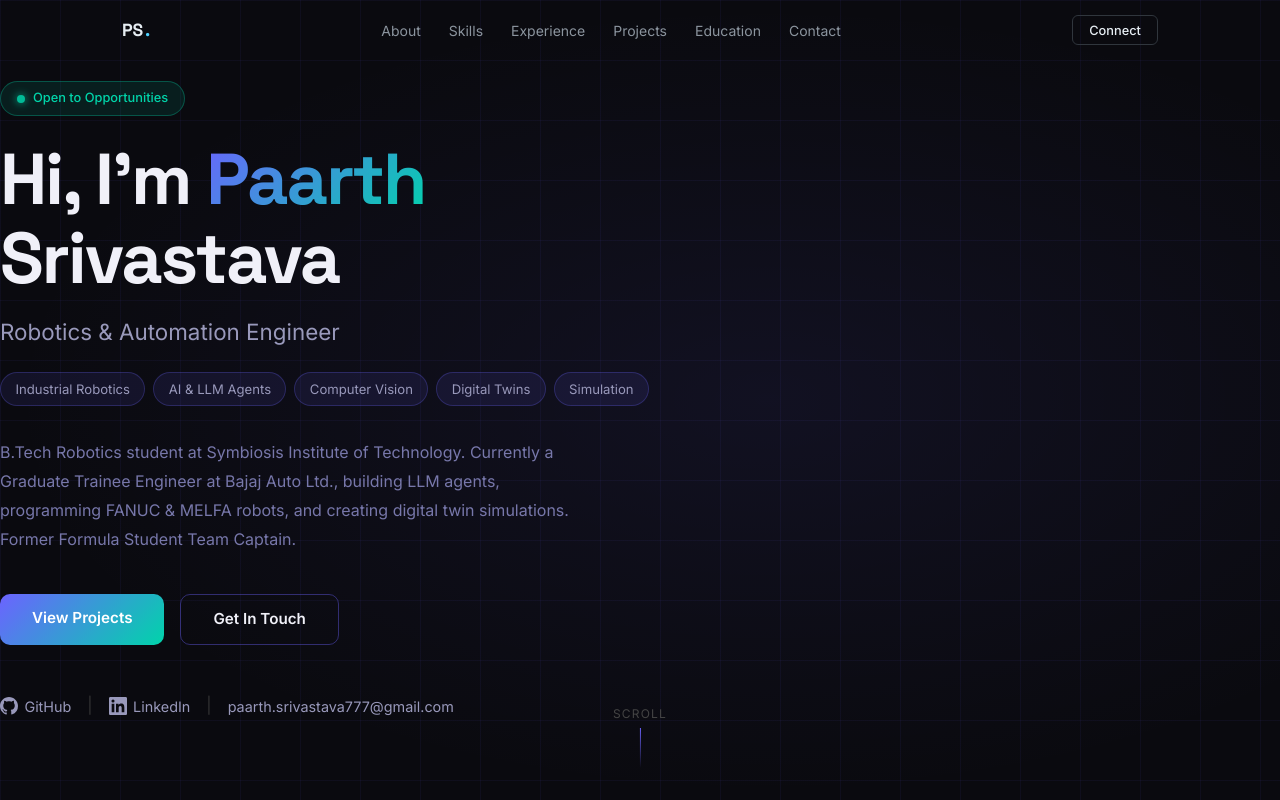
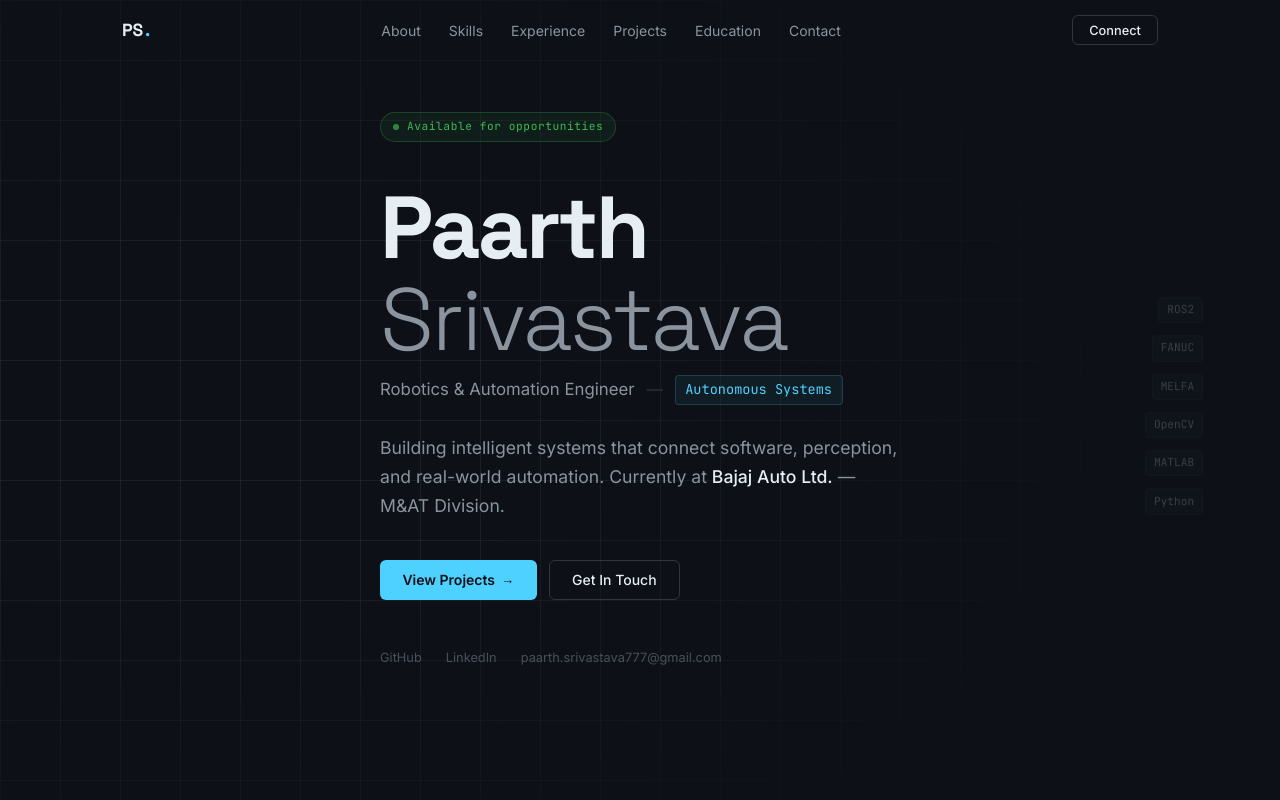
Before and after one commit to PaarthSuwi/Portofolio_web, a React (Vite) app: page / in a window 1280 px wide. Built offline with nearby package versions, Linux system fonts and the light colour scheme.

Commit message:
Refactor Hero component with animations and styles

```diff
--- a/src/components/sections/Hero.jsx
+++ b/src/components/sections/Hero.jsx
@@ -1,89 +1,188 @@
+import { useEffect, useState } from 'react';
+
+const specializations = ['Robotics', 'Computer Vision', 'Autonomous Systems', 'LLM Agents'];
+
 export default function Hero() {
+  const [visible, setVisible] = useState(false);
+  const [lineIdx, setLineIdx] = useState(0);
+
+  useEffect(() => {
+    const t = setTimeout(() => setVisible(true), 100);
+    return () => clearTimeout(t);
+  }, []);
+
+  useEffect(() => {
+    const interval = setInterval(() => {
+      setLineIdx(prev => (prev + 1) % specializations.length);
+    }, 2600);
+    return () => clearInterval(interval);
+  }, []);
+
   return (
-    <section id="hero" style={{
+    <section id='hero' style={{
       minHeight: '100vh', display: 'flex', alignItems: 'center',
-      background: 'radial-gradient(ellipse at 60% 50%, rgba(108,99,255,0.08) 0%, transparent 70%), #0a0a0f',
-      paddingTop: '80px', position: 'relative', overflow: 'hidden',
+      background: '#0D1117', position: 'relative', overflow: 'hidden',
+      paddingTop: '80px',
     }}>
-      {/* Grid background */}
-      <div style={{ position: 'absolute', inset: 0, backgroundImage: 'linear-gradient(rgba(108,99,255,0.06) 1px, transparent 1px), linear-gradient(90deg, rgba(108,99,255,0.06) 1px, transparent 1px)', backgroundSize: '60px 60px', pointerEvents: 'none' }} />
+      {/* Subtle grid bg */}
+      <div style={{
+        position: 'absolute', inset: 0, pointerEvents: 'none',
+        backgroundImage: 'linear-gradient(rgba(48,54,61,0.4) 1px, transparent 1px), linear-gradient(90deg, rgba(48,54,61,0.4) 1px, transparent 1px)',
+        backgroundSize: '60px 60px',
+        maskImage: 'radial-gradient(ellipse 70% 70% at 20% 50%, black 30%, transparent 100%)',
+        WebkitMaskImage: 'radial-gradient(ellipse 70% 70% at 20% 50%, black 30%, transparent 100%)',
+      }} />
 
-      <div className="section-container" style={{ position: 'relative', zIndex: 1, width: '100%' }}>
-        <div style={{ display: 'flex', flexDirection: 'column', alignItems: 'flex-start', maxWidth: '800px' }}>
+      <div className='container' style={{ position: 'relative', paddingTop: '2rem', paddingBottom: '4rem' }}>
+        {/* Status badge */}
+        <div style={{
+          display: 'inline-flex', alignItems: 'center', gap: '0.5rem',
+          background: 'rgba(63,185,80,0.08)', border: '1px solid rgba(63,185,80,0.25)',
+          borderRadius: '100px', padding: '0.3rem 0.75rem',
+          marginBottom: '2.5rem',
+          opacity: visible ? 1 : 0, transform: visible ? 'none' : 'translateY(10px)',
+          transition: 'opacity 0.6s ease, transform 0.6s ease',
+        }}>
+          <span style={{ width: '6px', height: '6px', borderRadius: '50%', background: '#3FB950', display: 'inline-block', animation: 'pulse 2s ease-in-out infinite' }} />
+          <span style={{ fontFamily: 'JetBrains Mono, monospace', fontSize: '0.7rem', color: '#3FB950', letterSpacing: '0.05em' }}>Available for opportunities</span>
+        </div>
 
-          {/* Status badge */}
-          <div style={{ display: 'inline-flex', alignItems: 'center', gap: '0.5rem', padding: '0.4rem 1rem', background: 'rgba(0,212,170,0.1)', border: '1px solid rgba(0,212,170,0.3)', borderRadius: '20px', marginBottom: '1.5rem' }}>
-            <span style={{ width: '8px', height: '8px', borderRadius: '50%', background: '#00d4aa', boxShadow: '0 0 8px #00d4aa', animation: 'pulse 2s infinite' }} />
-            <span style={{ color: '#00d4aa', fontSize: '0.8rem', fontWeight: 500 }}>Open to Opportunities</span>
-          </div>
+        {/* Name */}
+        <h1 style={{
+          fontFamily: 'Space Grotesk, sans-serif', fontWeight: 700,
+          fontSize: 'clamp(2.8rem, 7vw, 5.5rem)',
+          lineHeight: 1.05, letterSpacing: '-0.03em', marginBottom: '0.5rem',
+          color: '#E6EDF3',
+          opacity: visible ? 1 : 0, transform: visible ? 'none' : 'translateY(20px)',
+          transition: 'opacity 0.6s ease 0.1s, transform 0.6s ease 0.1s',
+        }}>
+          Paarth
+          <br />
+          <span style={{ color: '#8B949E', fontWeight: 300 }}>Srivastava</span>
+        </h1>
 
-          {/* Name */}
-          <h1 style={{ fontSize: 'clamp(2.5rem, 6vw, 4.5rem)', fontWeight: 800, lineHeight: 1.1, marginBottom: '1rem', letterSpacing: '-0.03em' }}>
-            <span style={{ color: '#f0f0f8' }}>Hi, I&apos;m </span>
-            <span style={{ background: 'linear-gradient(135deg, #6c63ff, #00d4aa)', WebkitBackgroundClip: 'text', WebkitTextFillColor: 'transparent' }}>Paarth</span>
-            <br />
-            <span style={{ color: '#f0f0f8' }}>Srivastava</span>
-          </h1>
+        {/* Rotating specialty */}
+        <div style={{
+          display: 'flex', alignItems: 'center', gap: '0.75rem', marginBottom: '1.75rem',
+          opacity: visible ? 1 : 0, transform: visible ? 'none' : 'translateY(20px)',
+          transition: 'opacity 0.6s ease 0.2s, transform 0.6s ease 0.2s',
+        }}>
+          <span style={{ fontFamily: 'Inter, sans-serif', fontSize: 'clamp(0.9rem, 2vw, 1.05rem)', color: '#8B949E', fontWeight: 400 }}>
+            Robotics &amp; Automation Engineer
+          </span>
+          <span style={{ color: '#30363D' }}>—</span>
+          <span style={{
+            fontFamily: 'JetBrains Mono, monospace', fontSize: '0.85rem',
+            color: '#4FD1FF', padding: '0.2rem 0.6rem',
+            background: 'rgba(79,209,255,0.06)', border: '1px solid rgba(79,209,255,0.2)',
+            borderRadius: '4px',
+            transition: 'opacity 0.4s ease',
+          }}>
+            {specializations[lineIdx]}
+          </span>
+        </div>
 
-          {/* Tagline */}
-          <p style={{ fontSize: 'clamp(1.1rem, 2.5vw, 1.4rem)', color: '#9999bb', marginBottom: '1.5rem', fontWeight: 400, lineHeight: 1.5 }}>
-            Robotics &amp; Automation Engineer
-          </p>
+        {/* Tagline */}
+        <p style={{
+          fontFamily: 'Inter, sans-serif', fontSize: 'clamp(0.95rem, 2vw, 1.1rem)',
+          color: '#8B949E', lineHeight: 1.65, maxWidth: '520px', marginBottom: '2.5rem',
+          opacity: visible ? 1 : 0, transform: visible ? 'none' : 'translateY(20px)',
+          transition: 'opacity 0.6s ease 0.3s, transform 0.6s ease 0.3s',
+        }}>
+          Building intelligent systems that connect software, perception, and real-world automation.
+          Currently at <span style={{ color: '#E6EDF3', fontWeight: 500 }}>Bajaj Auto Ltd.</span> — M&amp;AT Division.
+        </p>
 
-          {/* Specializations */}
-          <div style={{ display: 'flex', flexWrap: 'wrap', gap: '0.5rem', marginBottom: '2rem' }}>
-            {['Industrial Robotics', 'AI & LLM Agents', 'Computer Vision', 'Digital Twins', 'Simulation'].map(s => (
-              <span key={s} style={{ padding: '0.35rem 0.9rem', background: 'rgba(108,99,255,0.1)', border: '1px solid rgba(108,99,255,0.25)', borderRadius: '20px', color: '#9999bb', fontSize: '0.82rem' }}>{s}</span>
-            ))}
-          </div>
+        {/* CTAs */}
+        <div style={{
+          display: 'flex', flexWrap: 'wrap', gap: '0.75rem', marginBottom: '3rem',
+          opacity: visible ? 1 : 0, transform: visible ? 'none' : 'translateY(20px)',
+          transition: 'opacity 0.6s ease 0.4s, transform 0.6s ease 0.4s',
+        }}>
+          <button
+            onClick={() => document.getElementById('projects')?.scrollIntoView({ behavior: 'smooth' })}
+            style={{
+              background: '#4FD1FF', color: '#0D1117', border: 'none',
+              fontFamily: 'Inter, sans-serif', fontSize: '0.875rem', fontWeight: 600,
+              padding: '0.65rem 1.4rem', borderRadius: '6px', cursor: 'pointer',
+              display: 'flex', alignItems: 'center', gap: '0.4rem',
+              transition: 'opacity 0.15s ease, transform 0.15s ease',
+            }}
+            onMouseEnter={e => e.currentTarget.style.opacity = '0.85'}
+            onMouseLeave={e => e.currentTarget.style.opacity = '1'}
+          >
+            View Projects
+            <span style={{ fontSize: '0.8rem' }}>&#8594;</span>
+          </button>
+          <button
+            onClick={() => document.getElementById('contact')?.scrollIntoView({ behavior: 'smooth' })}
+            style={{
+              background: 'transparent', color: '#E6EDF3', border: '1px solid #30363D',
+              fontFamily: 'Inter, sans-serif', fontSize: '0.875rem', fontWeight: 500,
+              padding: '0.65rem 1.4rem', borderRadius: '6px', cursor: 'pointer',
+              transition: 'border-color 0.2s ease, color 0.2s ease',
+            }}
+            onMouseEnter={e => { e.currentTarget.style.borderColor = 'rgba(79,209,255,0.5)'; e.currentTarget.style.color = '#4FD1FF'; }}
+            onMouseLeave={e => { e.currentTarget.style.borderColor = '#30363D'; e.currentTarget.style.color = '#E6EDF3'; }}
+          >
+            Get In Touch
+          </button>
+        </div>
 
-          {/* Bio */}
-          <p style={{ fontSize: '1rem', color: '#7777aa', marginBottom: '2.5rem', lineHeight: 1.8, maxWidth: '600px' }}>
-            B.Tech Robotics student at Symbiosis Institute of Technology. Currently a Graduate Trainee Engineer at Bajaj Auto Ltd., building LLM agents, programming FANUC &amp; MELFA robots, and creating digital twin simulations. Former Formula Student Team Captain.
-          </p>
-
-          {/* CTA Buttons */}
-          <div style={{ display: 'flex', gap: '1rem', flexWrap: 'wrap', marginBottom: '3rem' }}>
-            <a href="#projects" onClick={e => { e.preventDefault(); document.getElementById('projects')?.scrollIntoView({behavior:'smooth'}) }}
-              style={{ padding: '0.8rem 2rem', background: 'linear-gradient(135deg,#6c63ff,#00d4aa)', color: 'white', borderRadius: '10px', textDecoration: 'none', fontWeight: 600, fontSize: '0.95rem', transition: 'transform 0.2s, box-shadow 0.2s' }}
-              onMouseEnter={e => { e.target.style.transform='translateY(-2px)'; e.target.style.boxShadow='0 8px 25px rgba(108,99,255,0.4)' }}
-              onMouseLeave={e => { e.target.style.transform='none'; e.target.style.boxShadow='none' }}>
-              View Projects
+        {/* Social links */}
+        <div style={{
+          display: 'flex', alignItems: 'center', gap: '1.5rem',
+          opacity: visible ? 1 : 0,
+          transition: 'opacity 0.6s ease 0.5s',
+        }}>
+          {[
+            { href: 'https://github.com/PaarthSuwi', label: 'GitHub' },
+            { href: 'https://linkedin.com/in/paarth-srivastava', label: 'LinkedIn' },
+            { href: 'mailto:paarth.srivastava777@gmail.com', label: 'paarth.srivastava777@gmail.com' },
+          ].map(link => (
+            <a key={link.href} href={link.href} target='_blank' rel='noreferrer'
+              style={{ fontFamily: 'Inter, sans-serif', fontSize: '0.8rem', color: '#484F58', transition: 'color 0.2s ease' }}
+              onMouseEnter={e => e.target.style.color = '#8B949E'}
+              onMouseLeave={e => e.target.style.color = '#484F58'}
+            >
+              {link.label}
             </a>
-            <a href="#contact" onClick={e => { e.preventDefault(); document.getElementById('contact')?.scrollIntoView({behavior:'smooth'}) }}
-              style={{ padding: '0.8rem 2rem', background: 'transparent', color: '#f0f0f8', borderRadius: '10px', textDecoration: 'none', fontWeight: 600, fontSize: '0.95rem', border: '1px solid rgba(108,99,255,0.4)', transition: 'all 0.2s' }}
-              onMouseEnter={e => { e.target.style.borderColor='#6c63ff'; e.target.style.background='rgba(108,99,255,0.1)' }}
-              onMouseLeave={e => { e.target.style.borderColor='rgba(108,99,255,0.4)'; e.target.style.background='transparent' }}>
-              Get In Touch
-            </a>
-          </div>
-
-          {/* Social Links */}
-          <div style={{ display: 'flex', gap: '1rem', alignItems: 'center' }}>
-            <a href="https://github.com/PaarthSuwi" target="_blank" rel="noreferrer" style={{ color: '#9999bb', textDecoration: 'none', display: 'flex', alignItems: 'center', gap: '0.4rem', fontSize: '0.9rem', transition: 'color 0.2s' }} onMouseEnter={e => e.currentTarget.style.color='#f0f0f8'} onMouseLeave={e => e.currentTarget.style.color='#9999bb'}>
-              <svg width="18" height="18" fill="currentColor" viewBox="0 0 24 24"><path d="M12 0C5.37 0 0 5.37 0 12c0 5.31 3.435 9.795 8.205 11.385.6.105.825-.255.825-.57 0-.285-.015-1.23-.015-2.235-3.015.555-3.795-.735-4.035-1.41-.135-.345-.72-1.41-1.23-1.695-.42-.225-1.02-.78-.015-.795.945-.015 1.62.87 1.845 1.23 1.08 1.815 2.805 1.305 3.495.99.105-.78.42-1.305.765-1.605-2.67-.3-5.46-1.335-5.46-5.925 0-1.305.465-2.385 1.23-3.225-.12-.3-.54-1.53.12-3.18 0 0 1.005-.315 3.3 1.23.96-.27 1.98-.405 3-.405s2.04.135 3 .405c2.295-1.56 3.3-1.23 3.3-1.23.66 1.65.24 2.88.12 3.18.765.84 1.23 1.905 1.23 3.225 0 4.605-2.805 5.625-5.475 5.925.435.375.81 1.095.81 2.22 0 1.605-.015 2.895-.015 3.3 0 .315.225.69.825.57A12.02 12.02 0 0 0 24 12c0-6.63-5.37-12-12-12z"/></svg>
-              GitHub
-            </a>
-            <span style={{ color: '#333' }}>|</span>
-            <a href="https://linkedin.com/in/paarth-srivastava" target="_blank" rel="noreferrer" style={{ color: '#9999bb', textDecoration: 'none', display: 'flex', alignItems: 'center', gap: '0.4rem', fontSize: '0.9rem', transition: 'color 0.2s' }} onMouseEnter={e => e.currentTarget.style.color='#f0f0f8'} onMouseLeave={e => e.currentTarget.style.color='#9999bb'}>
-              <svg width="18" height="18" fill="currentColor" viewBox="0 0 24 24"><path d="M20.447 20.452h-3.554v-5.569c0-1.328-.027-3.037-1.852-3.037-1.853 0-2.136 1.445-2.136 2.939v5.667H9.351V9h3.414v1.561h.046c.477-.9 1.637-1.85 3.37-1.85 3.601 0 4.267 2.37 4.267 5.455v6.286zM5.337 7.433a2.062 2.062 0 0 1-2.063-2.065 2.064 2.064 0 1 1 2.063 2.065zm1.782 13.019H3.555V9h3.564v11.452zM22.225 0H1.771C.792 0 0 .774 0 1.729v20.542C0 23.227.792 24 1.771 24h20.451C23.2 24 24 23.227 24 22.271V1.729C24 .774 23.2 0 22.222 0h.003z"/></svg>
-              LinkedIn
-            </a>
-            <span style={{ color: '#333' }}>|</span>
-            <a href="mailto:paarth.srivastava777@gmail.com" style={{ color: '#9999bb', textDecoration: 'none', fontSize: '0.9rem', transition: 'color 0.2s' }} onMouseEnter={e => e.currentTarget.style.color='#f0f0f8'} onMouseLeave={e => e.currentTarget.style.color='#9999bb'}>
-              paarth.srivastava777@gmail.com
-            </a>
-          </div>
+          ))}
         </div>
       </div>
 
-      {/* Scroll indicator */}
-      <div style={{ position: 'absolute', bottom: '2rem', left: '50%', transform: 'translateX(-50%)', display: 'flex', flexDirection: 'column', alignItems: 'center', gap: '0.3rem', color: '#444' }}>
-        <span style={{ fontSize: '0.75rem', letterSpacing: '0.1em' }}>SCROLL</span>
-        <div style={{ width: '1px', height: '40px', background: 'linear-gradient(to bottom, #6c63ff, transparent)' }} />
+      {/* Right side decoration */}
+      <div style={{
+        position: 'absolute', right: '6%', top: '50%', transform: 'translateY(-50%)',
+        display: 'flex', flexDirection: 'column', alignItems: 'flex-end', gap: '0.75rem',
+        opacity: 0.35, pointerEvents: 'none',
+      }} className='hero-deco'>
+        {['ROS2', 'FANUC', 'MELFA', 'OpenCV', 'MATLAB', 'Python'].map((t, i) => (
+          <span key={t} style={{
+            fontFamily: 'JetBrains Mono, monospace', fontSize: '0.7rem', color: '#8B949E',
+            padding: '0.2rem 0.5rem', border: '1px solid #21262D', borderRadius: '3px',
+            background: '#161B22',
+            animation: 'float 3s ease-in-out infinite',
+            animationDelay: i * 0.2 + 's',
+          }}>
+            {t}
+          </span>
+        ))}
       </div>
 
-      <style>{`@keyframes pulse { 0%,100%{opacity:1} 50%{opacity:0.4} }`}</style>
+      <style>{`
+        @keyframes pulse {
+          0%, 100% { opacity: 1; }
+          50% { opacity: 0.4; }
+        }
+        @keyframes float {
+          0%, 100% { transform: translateY(0); }
+          50% { transform: translateY(-4px); }
+        }
+        @media (max-width: 768px) {
+          .hero-deco { display: none !important; }
+        }
+      `}</style>
     </section>
-  )
+  );
 }
```
